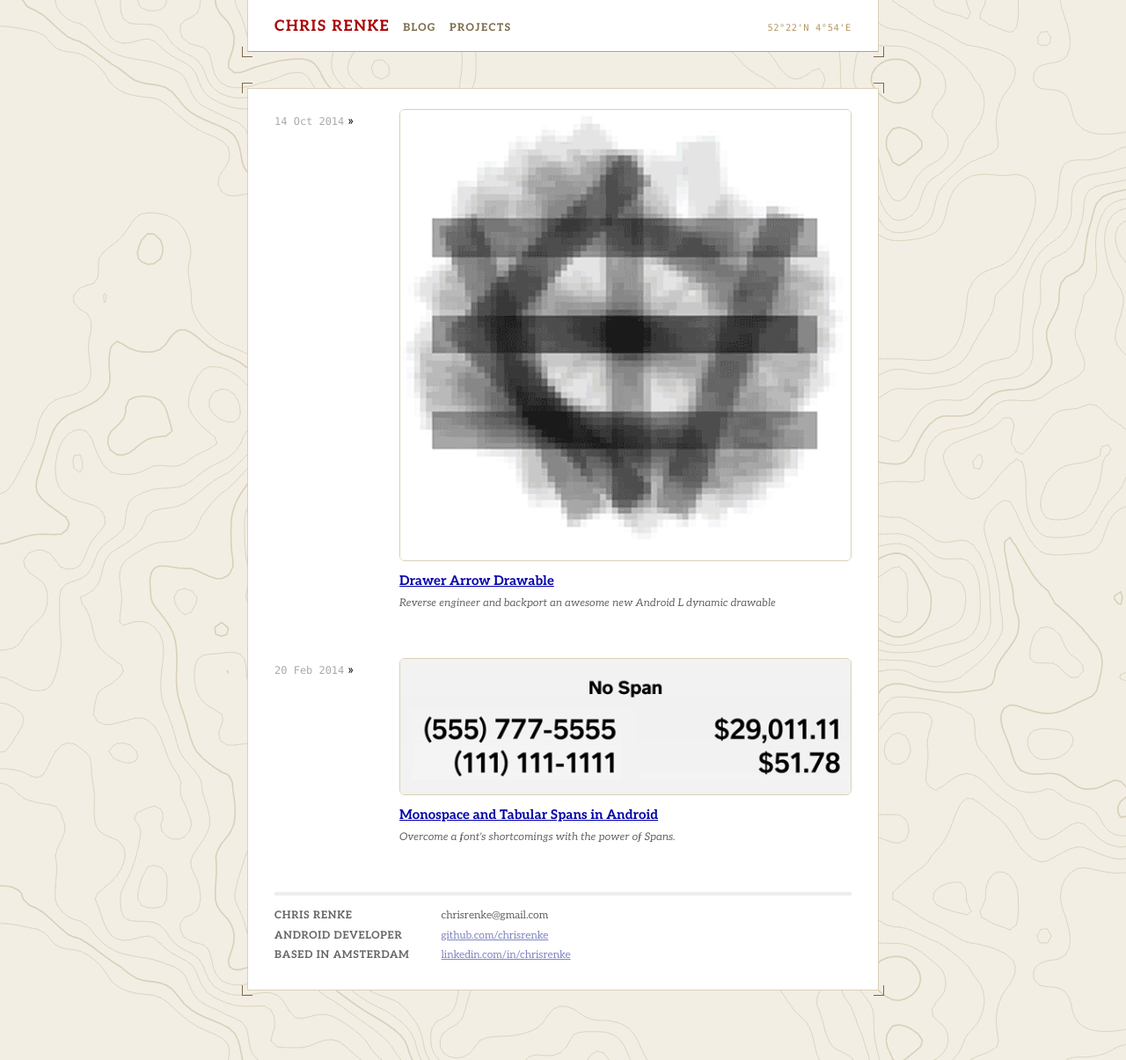
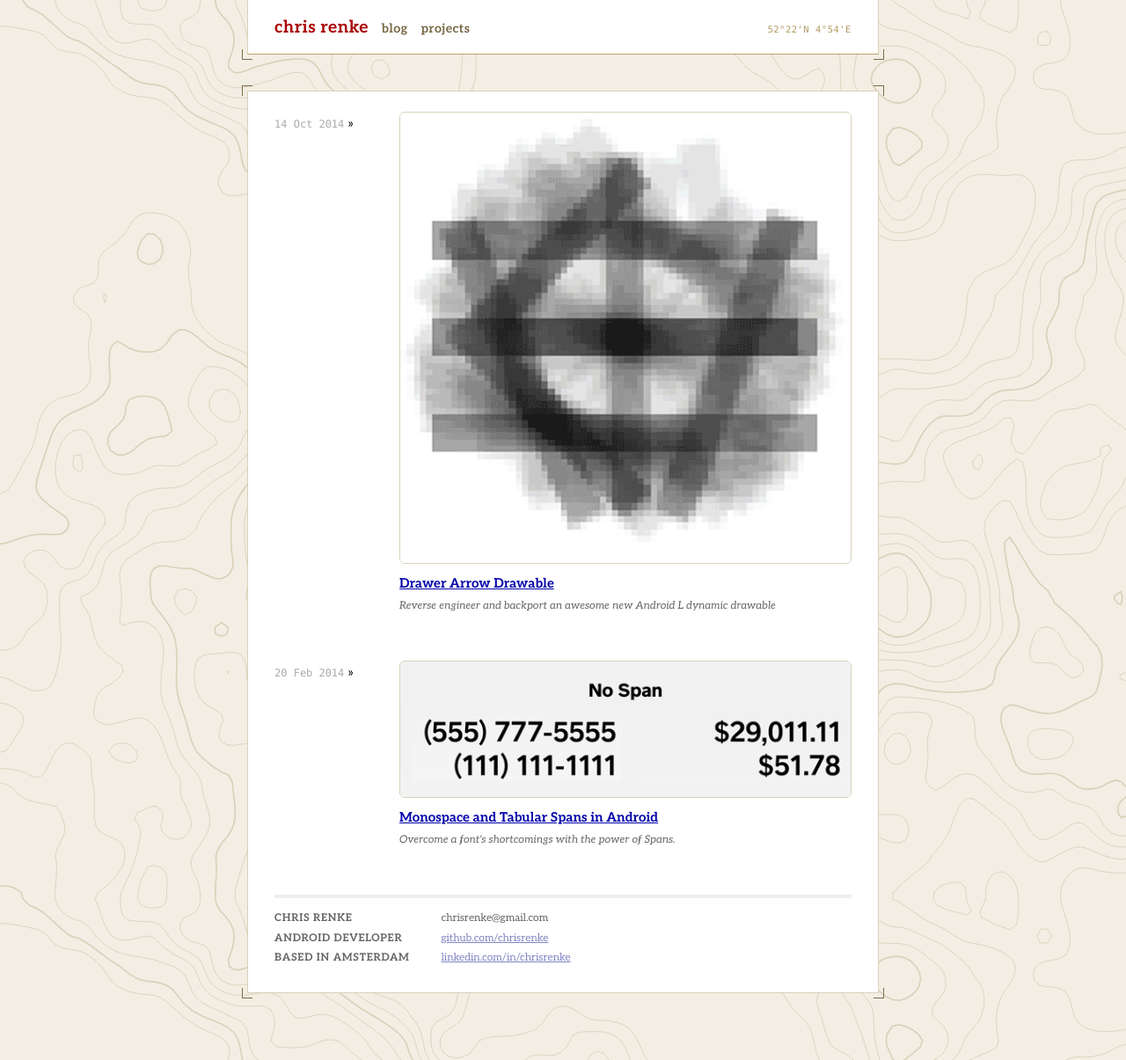
Before and after one commit to ChrisRenke/chrisrenke.github.io, a Jekyll site: the page built from index.html, in a window 1280 px wide. Shown: the whole page at 88% size. Built offline with Jekyll 4.4.1, drawn with Linux system fonts in a browser that asks for light colours.

Commit message:
Lowercase header nav
Co-Authored-By: Claude Sonnet 5.5 <noreply@anthropic.com>

```diff
--- a/css/main.css
+++ b/css/main.css
@@ -168,10 +168,10 @@ a:visited { color: #a0a; }
 
 .title a {
   color: #a00;
-  font-size: 1.15em;
+  font-size: 1.3em;
   font-weight: bold;
-  text-transform: uppercase;
-  letter-spacing: .08em;
+  text-transform: lowercase;
+  letter-spacing: .02em;
 }
 
 .title a:hover {
@@ -180,10 +180,10 @@ a:visited { color: #a0a; }
 
 .masthead a.extra {
   color: #7a6a48;
-  font-size: .8em;
+  font-size: .95em;
   font-weight: bold;
-  text-transform: uppercase;
-  letter-spacing: .12em;
+  text-transform: lowercase;
+  letter-spacing: .03em;
 }
 
 .masthead a.extra:hover {
```
